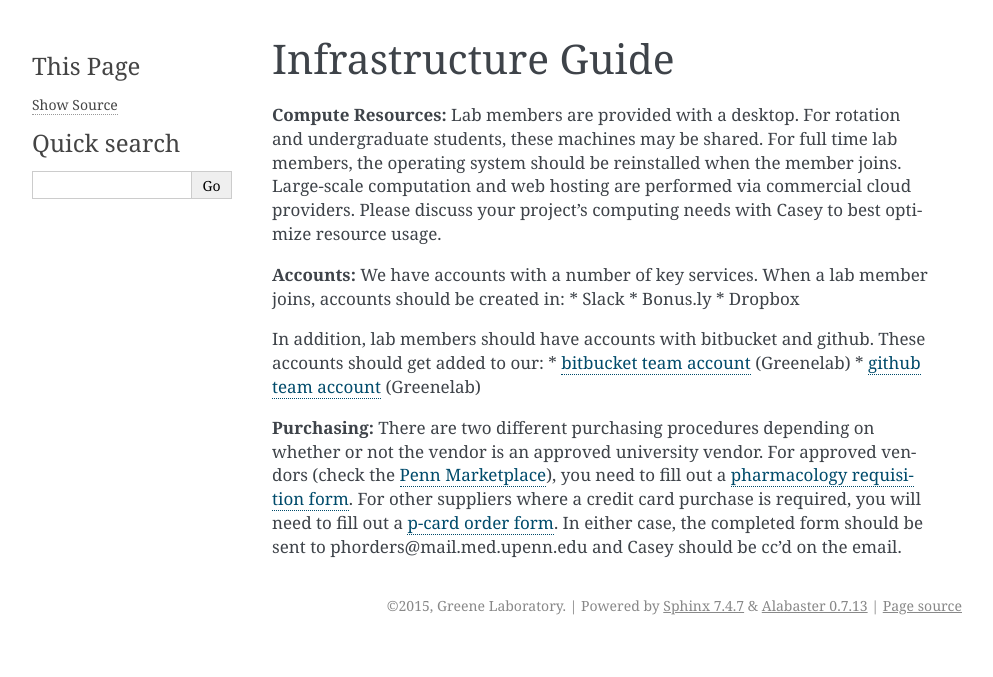
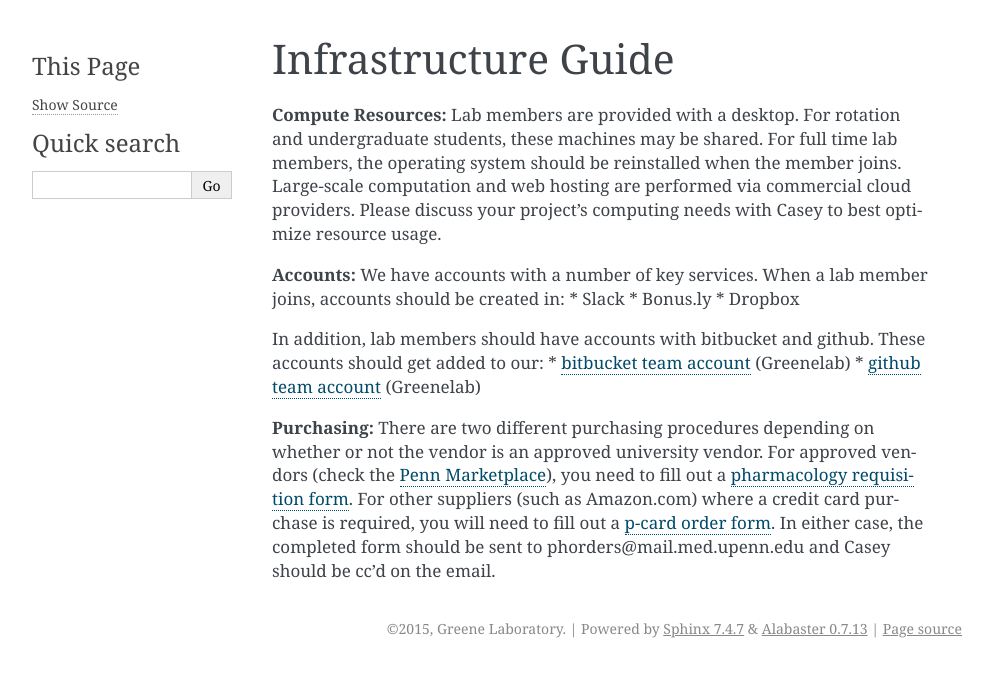
Before and after one commit to greenelab/onboarding, a Sphinx documentation site: the page built from source/infrastructure.rst, in a window 1280 px wide. Shown: the top 677 px of the page, without its empty margins (148-1141 px from the left). Built offline with Sphinx 7.4.7, drawn with Linux system fonts in a browser that asks for light colours.

Commit message:
Updated to match Dongbo's suggested text.

```diff
--- a/source/infrastructure.rst
+++ b/source/infrastructure.rst
@@ -25,8 +25,8 @@ vendors (check the `Penn Marketplace
 <http://www.purchasing.upenn.edu/shopper/>`_), you need to fill out a
 `pharmacology requisition form
 <https://bitbucket.org/greenelab/onboarding/raw/tip/forms-and-docs/regular-vendor-purchase-form.xlsx>`_.
-For other suppliers where a credit card purchase is required, you will need to
-fill out a `p-card order form
+For other suppliers (such as Amazon.com) where a credit card purchase is required,
+you will need to fill out a `p-card order form
 <https://bitbucket.org/greenelab/onboarding/raw/tip/forms-and-docs/Procard_Documentation.xls>`_.
 In either case, the completed form should be sent to
 phorders\@mail.med.upenn.edu and Casey should be cc'd on the email.
```
